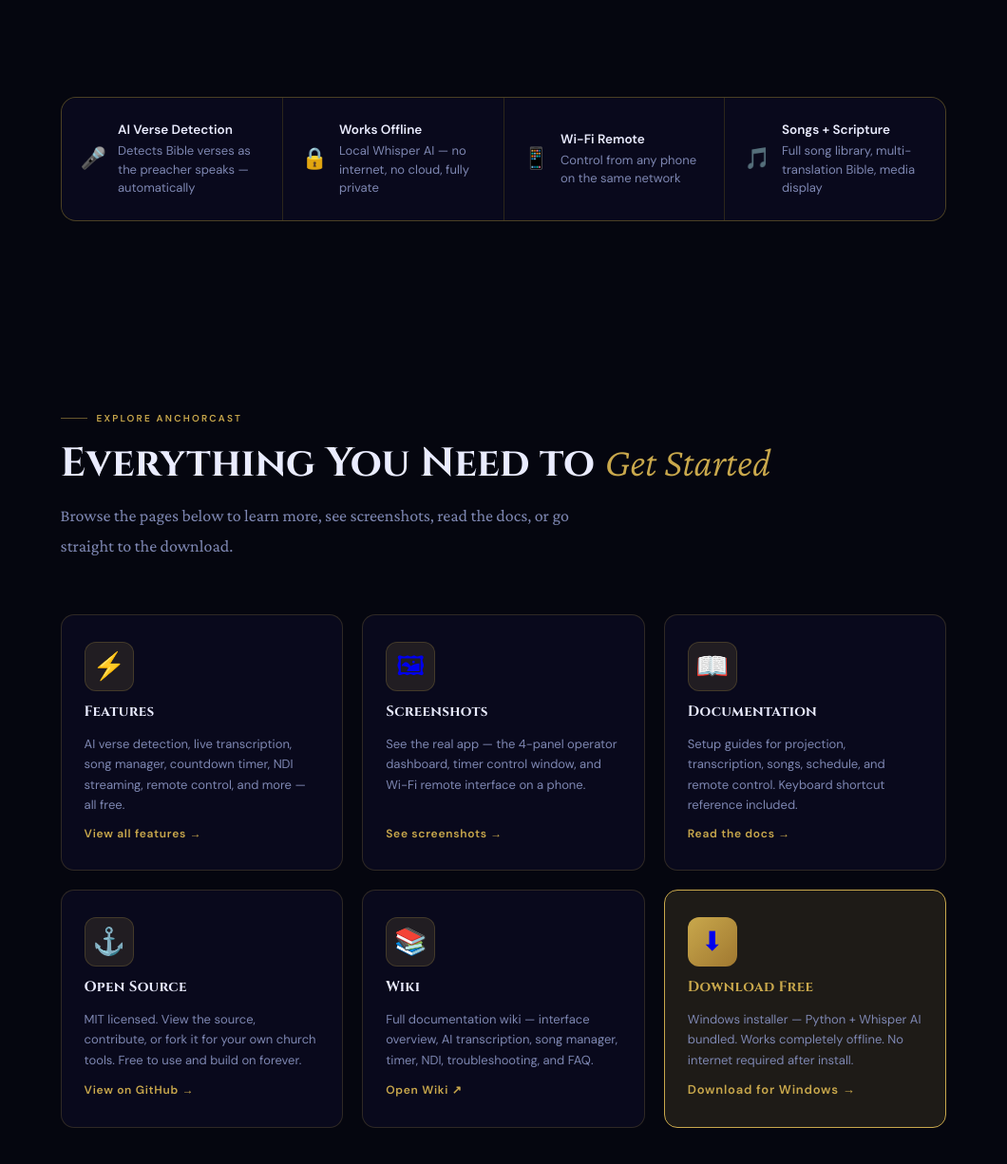
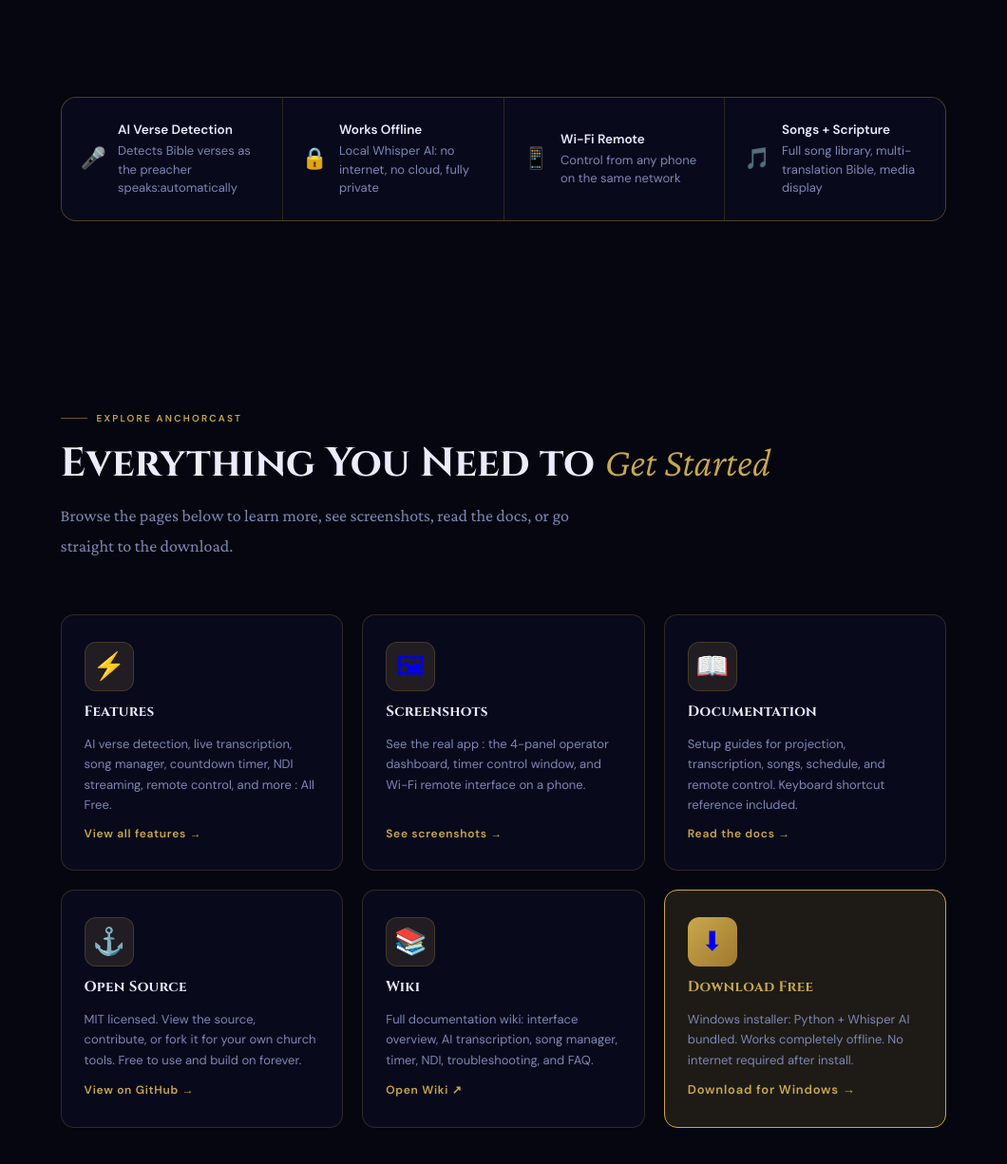
Before and after one commit to anchorcastapp-team/anchorcastapp, an Electron app: page docs/index.html in a window 1060 px wide. Shown: the part 1480-2706 px from the top of the page at 95% size. Drawn offline with nearby package versions, Linux system fonts and the light colour scheme; no server answers.

Commit message:
Update index.html

```diff
--- a/docs/index.html
+++ b/docs/index.html
@@ -637,7 +637,7 @@
   <p class="hero-sub">
     Listens to your preacher. <strong>Detects Bible verses.</strong><br/>
     Displays them on screen. <strong>Automatically.</strong><br/>
-    Songs · Scripture · Timer · NDI — all in one free app.
+    Songs · Scripture · Timer · NDI · All in one free app.
   </p>
 
   <div class="hero-cta">
@@ -686,11 +686,11 @@
   <div class="quick-strip reveal">
     <div class="quick-item">
       <div class="quick-item-ic">🎤</div>
-      <div class="quick-item-text"><strong>AI Verse Detection</strong>Detects Bible verses as the preacher speaks — automatically</div>
+      <div class="quick-item-text"><strong>AI Verse Detection</strong>Detects Bible verses as the preacher speaks:automatically</div>
     </div>
     <div class="quick-item">
       <div class="quick-item-ic">🔒</div>
-      <div class="quick-item-text"><strong>Works Offline</strong>Local Whisper AI — no internet, no cloud, fully private</div>
+      <div class="quick-item-text"><strong>Works Offline</strong>Local Whisper AI: no internet, no cloud, fully private</div>
     </div>
     <div class="quick-item">
       <div class="quick-item-ic">📱</div>
@@ -714,14 +714,14 @@
     <a href="pages/features.html" class="home-nav-card">
       <div class="home-nav-icon">⚡</div>
       <div class="home-nav-title">Features</div>
-      <div class="home-nav-desc">AI verse detection, live transcription, song manager, countdown timer, NDI streaming, remote control, and more — all free.</div>
+      <div class="home-nav-desc">AI verse detection, live transcription, song manager, countdown timer, NDI streaming, remote control, and more : All Free.</div>
       <div class="home-nav-arrow">View all features →</div>
     </a>
 
     <a href="pages/screenshots.html" class="home-nav-card">
       <div class="home-nav-icon">🖼</div>
       <div class="home-nav-title">Screenshots</div>
-      <div class="home-nav-desc">See the real app — the 4-panel operator dashboard, timer control window, and Wi-Fi remote interface on a phone.</div>
+      <div class="home-nav-desc">See the real app : the 4-panel operator dashboard, timer control window, and Wi-Fi remote interface on a phone.</div>
       <div class="home-nav-arrow">See screenshots →</div>
     </a>
 
@@ -742,14 +742,14 @@
     <a href="https://github.com/anchorcastapp-team/anchorcastapp/wiki" class="home-nav-card" target="_blank" rel="noopener">
       <div class="home-nav-icon">📚</div>
       <div class="home-nav-title">Wiki</div>
-      <div class="home-nav-desc">Full documentation wiki — interface overview, AI transcription, song manager, timer, NDI, troubleshooting, and FAQ.</div>
+      <div class="home-nav-desc">Full documentation wiki: interface overview, AI transcription, song manager, timer, NDI, troubleshooting, and FAQ.</div>
       <div class="home-nav-arrow">Open Wiki ↗</div>
     </a>
 
     <a href="pages/download.html" class="home-nav-card" style="border-color:var(--gold);background:var(--gold-glow)">
       <div class="home-nav-icon" style="background:linear-gradient(135deg,var(--gold),var(--gold-dk));border:none">⬇</div>
       <div class="home-nav-title" style="color:var(--gold)">Download Free</div>
-      <div class="home-nav-desc">Windows installer — Python + Whisper AI bundled. Works completely offline. No internet required after install.</div>
+      <div class="home-nav-desc">Windows installer: Python + Whisper AI bundled. Works completely offline. No internet required after install.</div>
       <div class="home-nav-arrow" style="font-size:13px">Download for Windows →</div>
     </a>
 
@@ -784,7 +784,7 @@
 <!-- FOOTER -->
 <footer>
   <div class="footer-logo">✝ AnchorCast</div>
-  <div class="footer-sub">Free AI Sermon &amp; Worship Display — Built for Every Church</div>
+  <div class="footer-sub">Free AI Sermon &amp; Worship Display: Built for Every Church</div>
   <div class="footer-links">
     <a href="index.html">Home</a>
     <a href="pages/features.html">Features</a>
```
